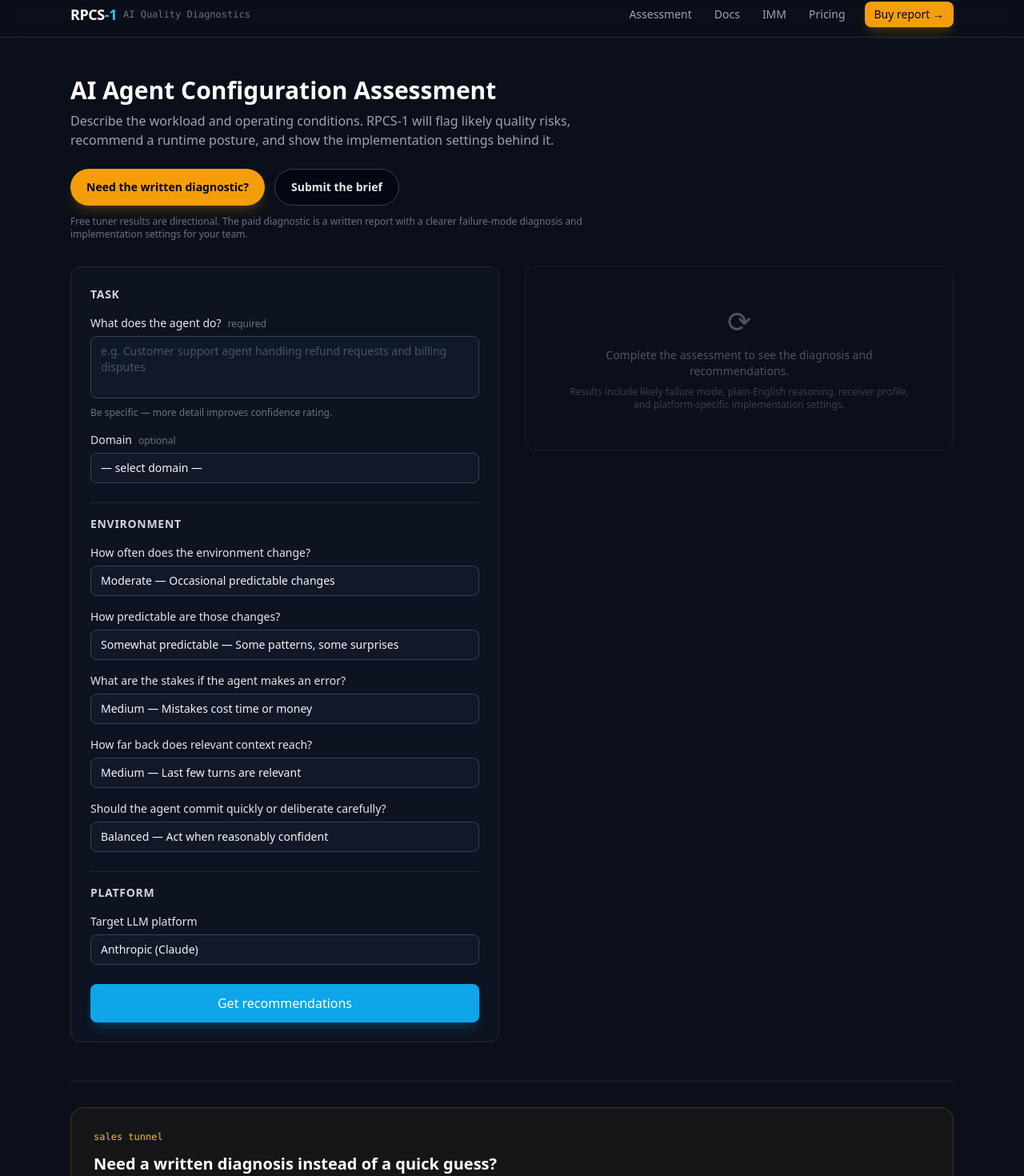
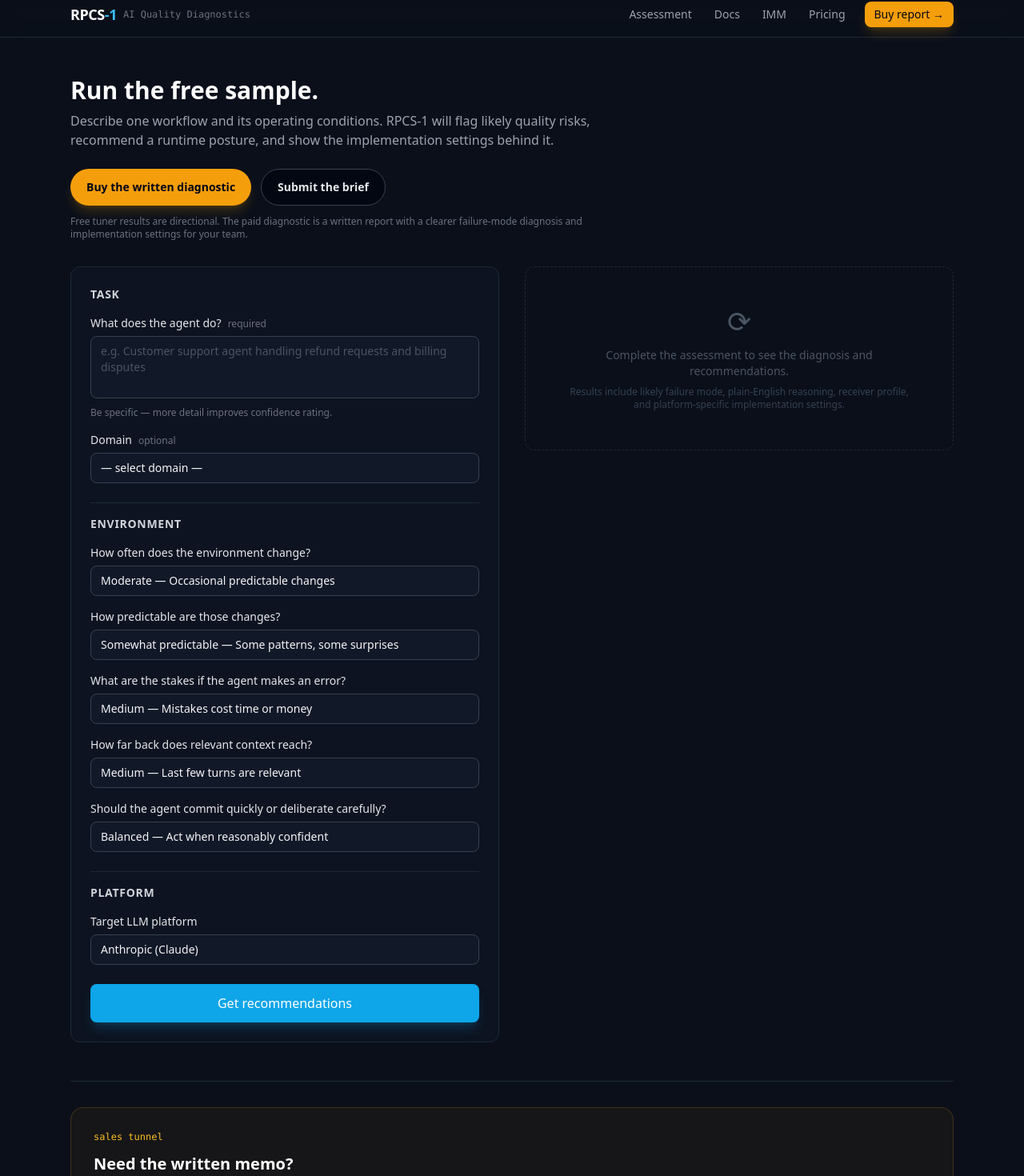
Before and after one commit to travisbergen2/rpcs1-sdk, a Next.js app in the folder packages/web/: page /tuner in a window 1280 px wide. Shown: the part 10-1480 px from the top of the page at 80% size. Built offline with nearby package versions, Linux system fonts and the light colour scheme.

Commit message:
feat: tighten tuner funnel

```diff
--- a/packages/web/app/tuner/page.tsx
+++ b/packages/web/app/tuner/page.tsx
@@ -143,9 +143,9 @@ function TunerPageContent() {
   return (
     <div className="max-w-6xl mx-auto px-4 sm:px-6 py-12">
       <div className="mb-8">
-        <h1 className="text-2xl sm:text-3xl font-bold text-white mb-2">AI Agent Configuration Assessment</h1>
+        <h1 className="text-2xl sm:text-3xl font-bold text-white mb-2">Run the free sample.</h1>
         <p className="text-gray-400 max-w-2xl">
-          Describe the workload and operating conditions. RPCS-1 will flag likely quality risks,
+          Describe one workflow and its operating conditions. RPCS-1 will flag likely quality risks,
           recommend a runtime posture, and show the implementation settings behind it.
         </p>
         {isPresetKey(preset) && (
@@ -158,7 +158,7 @@ function TunerPageContent() {
             href="/api/checkout?tier=diagnostic"
             className="inline-flex items-center justify-center rounded-full bg-amber-500 px-5 py-3 text-sm font-semibold text-slate-950 transition-colors hover:bg-amber-400 shadow-lg shadow-amber-500/20"
           >
-            Need the written diagnostic?
+            Buy the written diagnostic
           </a>
           <a
             href="/diagnostic"
@@ -203,11 +203,10 @@ function TunerPageContent() {
       <div className="mt-12 pt-8 border-t border-gray-800">
         <div className="rounded-2xl border border-amber-500/20 bg-amber-500/5 p-6 sm:p-7">
           <p className="text-xs font-mono text-amber-400 mb-3">sales tunnel</p>
-          <h2 className="text-xl font-semibold text-white mb-3">Need a written diagnosis instead of a quick guess?</h2>
+          <h2 className="text-xl font-semibold text-white mb-3">Need the written memo?</h2>
           <p className="text-gray-400 max-w-2xl">
-            The free tuner is for fast iteration. The paid diagnostic gives you a report you can
-            hand to a team, with the failure mode, recommended posture, and implementation notes
-            already organized.
+            The free tuner is for fast iteration. The paid diagnostic gives you a report you can hand to a team,
+            with the failure mode, recommended posture, and implementation notes already organized.
           </p>
           <div className="mt-5 flex flex-col sm:flex-row gap-3">
             <a
--- a/packages/web/components/AgentGuide.tsx
+++ b/packages/web/components/AgentGuide.tsx
@@ -15,25 +15,25 @@ const QUESTIONS: Record<
   }
 > = {
   what: {
-    label: 'What does this do?',
+    label: 'What is this?',
     answer:
       'RPCS-1 reviews whether an AI agent is configured for the conditions it faces. It flags likely consistency, grounding, escalation, and resolution risks, then recommends a safer runtime posture. The free sample is a fast way to test the workflow before buying a paid diagnostic.',
     cta: { href: '/api/checkout?tier=diagnostic', label: 'Buy the diagnostic' },
   },
   why: {
-    label: 'Why not just prompt better?',
+    label: 'Why use it?',
     answer:
       'Prompting changes instructions. RPCS-1 reviews operating risk: case variability, ambiguity, stakes, context, and when the agent should act or hand off. That helps explain failures that prompt edits alone do not fix.',
     cta: { href: '/docs/matching', label: 'See the framework' },
   },
   time: {
-    label: 'How fast is it?',
+    label: 'How fast?',
     answer:
       'The free sample takes about a minute. Start from a support, coding, or research preset, then decide whether you want the paid report and implementation guidance.',
     cta: { href: '/tuner', label: 'Try the free sample' },
   },
   price: {
-    label: 'Is it free?',
+    label: 'Free or paid?',
     answer:
       'The web sample assessment is free and does not require an account. The paid diagnostic report is $750 one-time, and recurring SDK and team plans are for repeatable reviews and workflows.',
     cta: { href: '/pricing', label: 'View pricing' },
```
